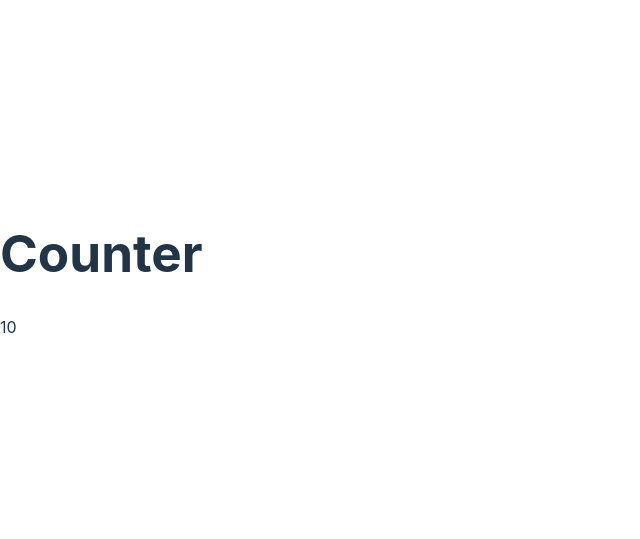
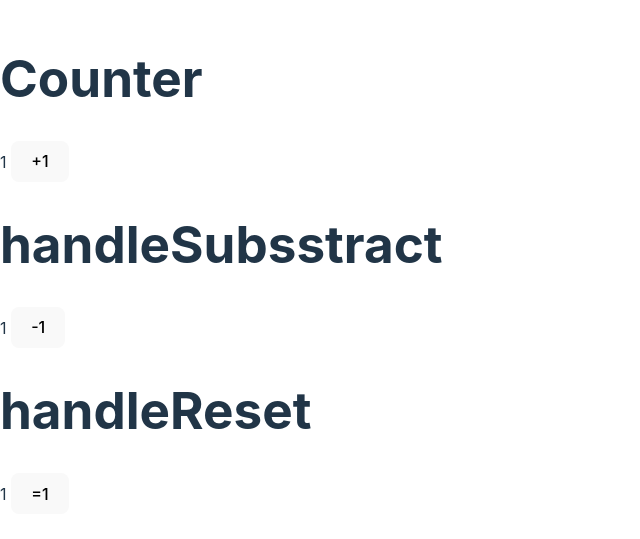
Before and after one commit to Stevenjr1028/01-Challengue, a React (Vite) app in the folder FirstApp/: page / in a window 1280 px wide. Shown: the part 135-674 px from the top of the page, without its empty margins (0-640 px from the left). Built offline with nearby package versions, Linux system fonts and the light colour scheme.

Commit message:
Challenge3

```diff
--- a/FirstApp/src/FirstApp.jsx
+++ b/FirstApp/src/FirstApp.jsx
@@ -1,13 +1,33 @@
+import { useState } from "react";
+const FirstApp = ({value}) => {
+    const [counter,setCounter] = useState (value)
 
+    const handleAdd = () => {
+        setCounter(counter + 1)
+    }
+    const handleSubsstract = () => {
+        setCounter(counter - 1)
+    }
 
-const FirstApp = () => {
+    const handleReset = () => {
+        setCounter(value)
+    }
     return (
         <>
-            <h1> Counter </h1>
-            <span> 10 </span>
+        <h1> Counter </h1>
+        <span> {counter} </span>
+        <button onClick={()=> handleAdd()}>+1</button>
+
+        <h1> handleSubsstract </h1>
+        <span> {counter} </span>
+        <button onClick={()=> handleSubsstract()}>-1</button>
+
+        <h1> handleReset </h1>
+        <span> {counter} </span>
+        <button onClick={()=> handleReset()}>=1</button>
         </>
+
 
     )
 }
-
 export default FirstApp
--- a/FirstApp/src/main.jsx
+++ b/FirstApp/src/main.jsx
@@ -7,7 +7,7 @@ import FirstApp from './FirstApp'
 ReactDOM.createRoot(document.getElementById('root')).render(
   <React.StrictMode>
 
-    <FirstApp/>
+    <FirstApp value={1}/>
 
   </React.StrictMode>,
 )
```
